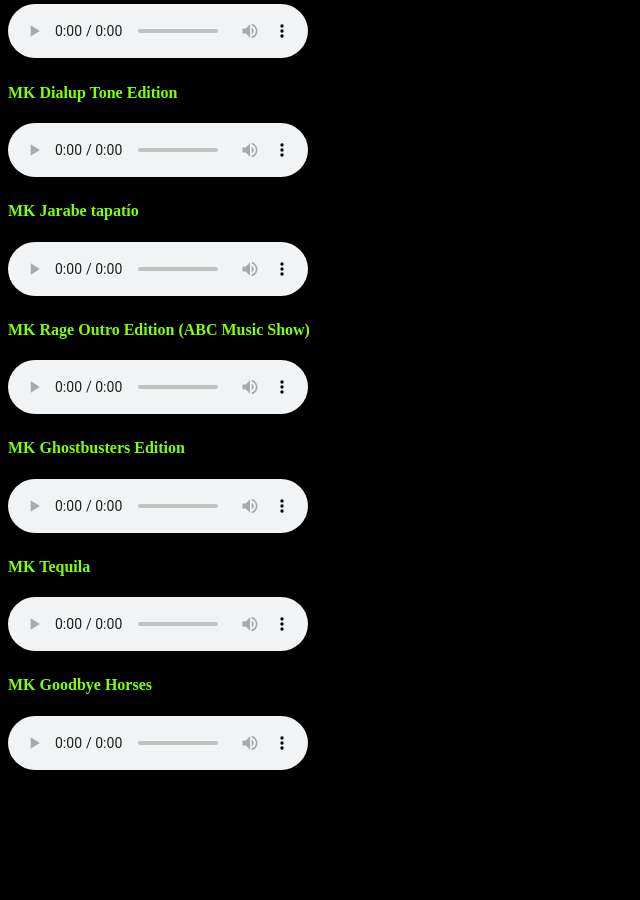
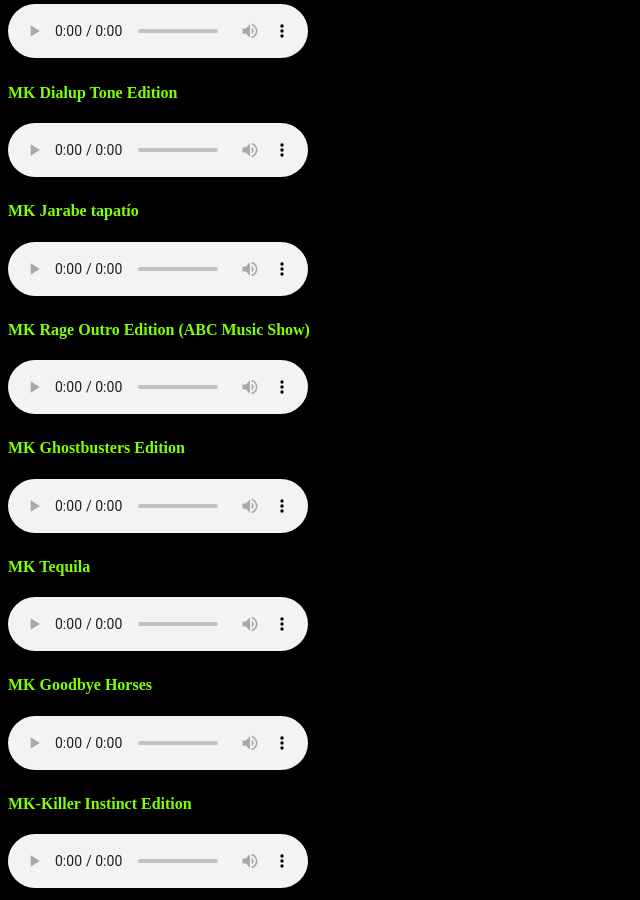
Before and after one commit to Phantom-Aspekt/Phantom-Aspekt.github.io, a Jekyll site: the page resources/HTML-Embed/MediaPage-MKRemixes.html, which Jekyll copies as it is, in a window 1280 px wide and 900 px high, scrolled down 2438 px. Shown: the whole window, without its empty margins (0-640 px from the left). Built offline with Jekyll 4.4.1, drawn with Linux system fonts in a browser that asks for light colours; before the commit the page ends 3220 px from its top, so only the background shows below that.

Commit message:
Update MediaPage-MKRemixes.html

```diff
--- a/resources/HTML-Embed/MediaPage-MKRemixes.html
+++ b/resources/HTML-Embed/MediaPage-MKRemixes.html
@@ -200,5 +200,12 @@
         <source src="media\1MAN!! Mix\MK Goodbye Horses.ogg" type="audio/ogg">
         Your browser does not support the audio element.
         </audio>
+        <h4><strong>
+            MK-Killer Instinct Edition
+        </strong></h4>
+        <audio controls>
+        <source src="media\1MAN!! Mix\MK-Killer Instinct Edition.ogg" type="audio/ogg">
+        Your browser does not support the audio element.
+        </audio>
     </body>
 </html>
```
